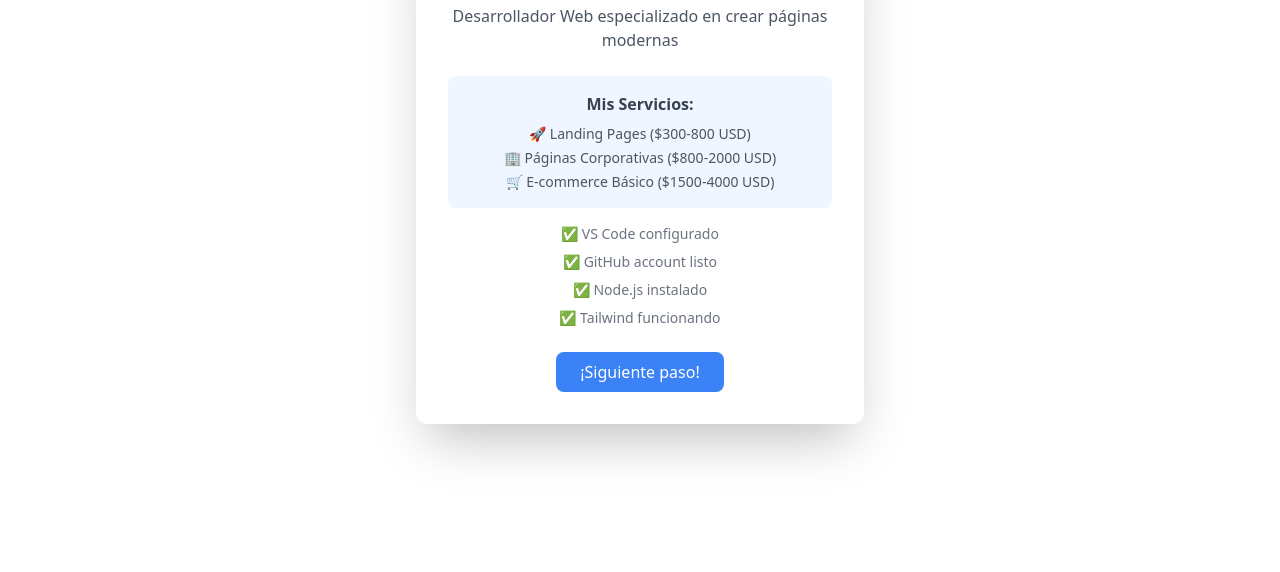
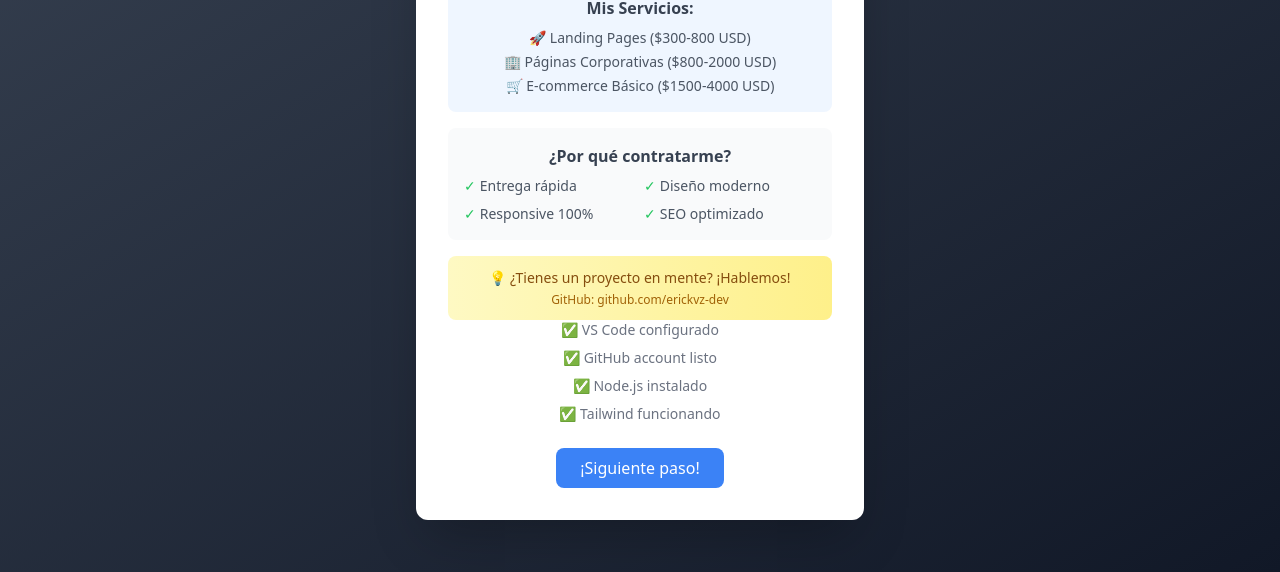
Before and after one commit to erickvz-dev/mi-primera-web, a plain HTML site: page Desktop/mi-primera-web/index.html in a window 1280 px wide. Shown: the part 228-800 px from the top of the page. Drawn offline with nearby package versions, Linux system fonts and the light colour scheme.

Commit message:
Día 2 completado - Página personalizada lista

```diff
--- a/Desktop/mi-primera-web/index.html
+++ b/Desktop/mi-primera-web/index.html
@@ -7,7 +7,7 @@
     <!-- Tailwind CSS CDN-->
      <script src="https://cdn.tailwindcss.com"></script>
 </head>
-<body class="bd-gradient-to-br from-blue-500 to-purple-600 min-h-screen flex items-center justify-center">
+<body class="bg-gradient-to-br from-gray-700 to-gray-900 min-h-screen flex items-center justify-center">
     <div class="bg-white p-8 rounded-xl shadow-2xl max-w-md text-center">
         <h1 class="text-3xl font-bold text-gray-800 mb-4">
             👋 Hola, soy Erick Valdés
@@ -23,6 +23,36 @@
                 <li>🛒 E-commerce Básico ($1500-4000 USD)</li>
             </ul>
         </div>
+        <div class="bg-gray-50 p-4 rounded-lg">
+            <h2 class="font-semibold text-gray-700 mb-2">¿Por qué contratarme?</h2>
+            <div class="grid grid-cols-2 gap-2 text-sm text-gray-600">
+                <div class="flex items-center">
+                    <span class="text-green-500 mr-1">✓</span>
+                    Entrega rápida
+                </div>
+                <div class="flex items-center">
+                    <span class="text-green-500 mr-1">✓</span>
+                    Diseño moderno
+                </div>
+                <div class="flex items-center">
+                    <span class="text-green-500 mr-1">✓</span>
+                    Responsive 100%
+                </div>
+                <div class="flex items-center">
+                    <span class="text-green-500 mr-1">✓</span>
+                    SEO optimizado
+                </div>
+            </div>
+        </div>
+
+<div class="mt-4 p-3 bg-gradient-to-r from-yellow-100 to-yellow-200 rounded-lg">
+    <p class="text-sm text-yellow-800 font-medium">
+        💡 ¿Tienes un proyecto en mente? ¡Hablemos!
+    </p>
+    <p class="text-xs text-yellow-700 mt-1">
+        GitHub: github.com/erickvz-dev
+    </p>
+</div>
         <div class="space-y-2 text-sm text-gray-500">
             <p>✅ VS Code configurado</p>
             <p>✅ GitHub account listo</p>
```
